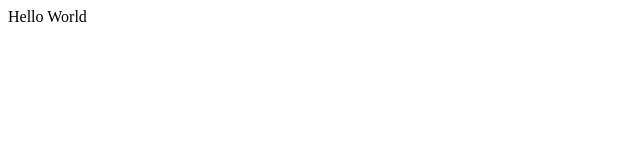
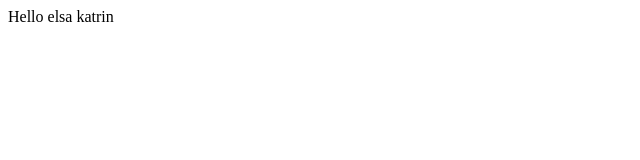
Before and after one commit to elsakatrin/prufa-git, a website: page index.html in a window 1280 px wide. Shown: the full height of the page, 0-640 px from the left. Drawn offline with Linux system fonts and the light colour scheme.

Commit message:
added my name

```diff
--- a/index.html
+++ b/index.html
@@ -7,6 +7,7 @@
     <title>Demo</title>
 </head>
 <body>
-    Hello World
+    Hello elsa katrin
+
 </body>
 </html>
--- /dev/null
+++ b/package.json
@@ -0,0 +1,5 @@
+{
+  "dependencies": {
+    "git": "^0.1.5"
+  }
+}
```
Also changed, not shown: index2.html (added), 3 other files.
